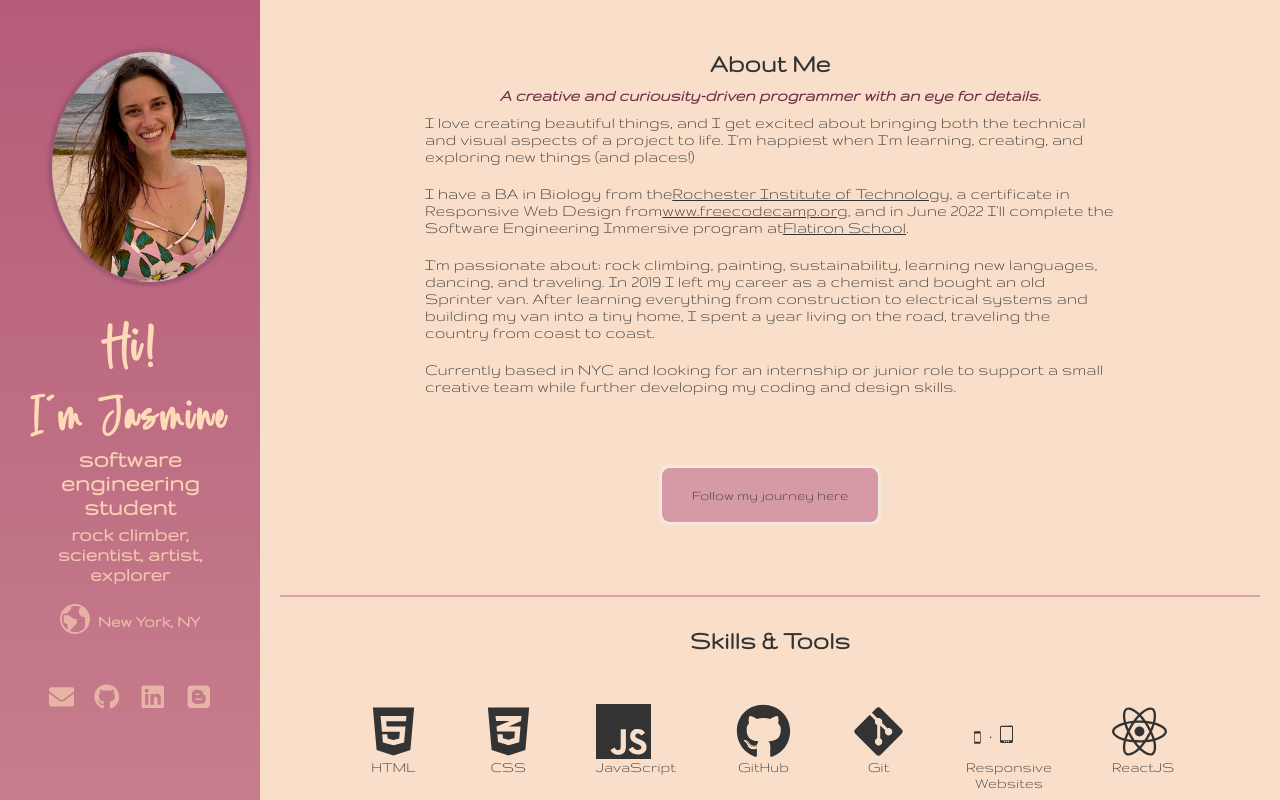
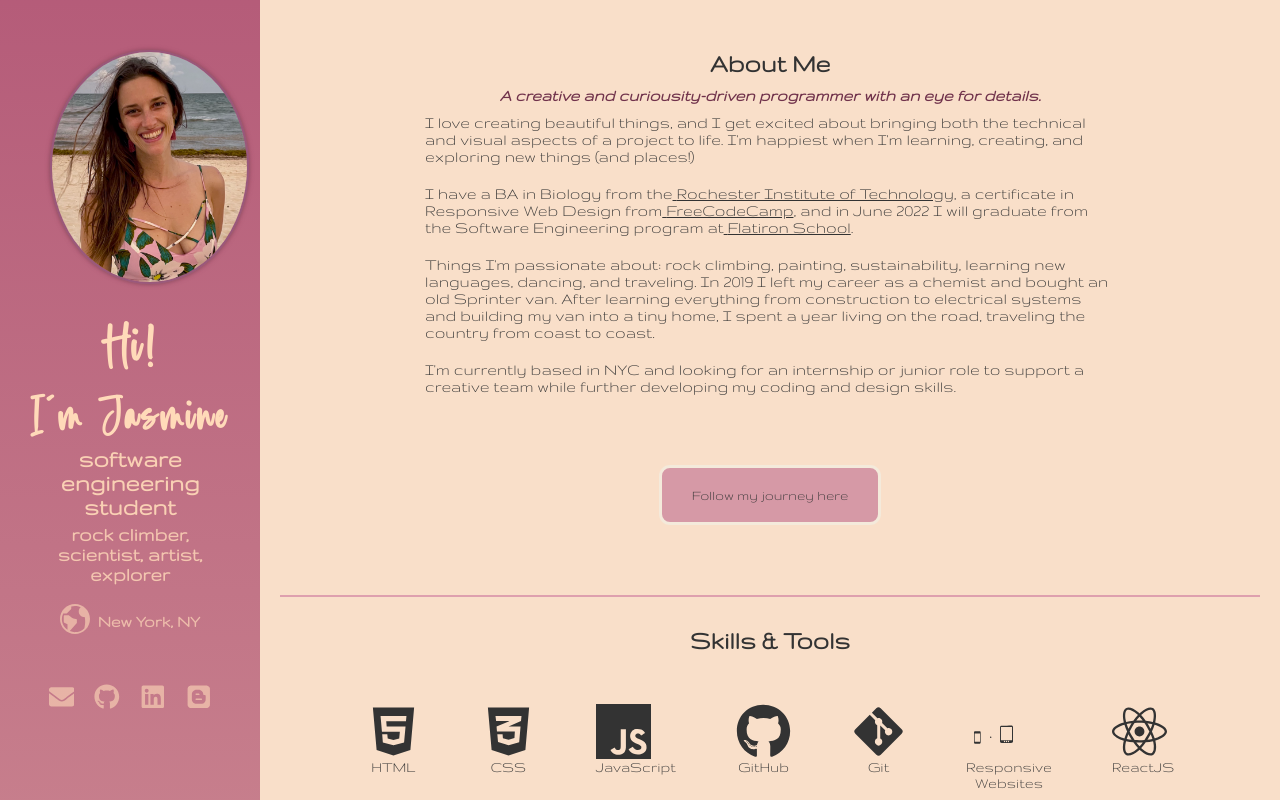
Before and after one commit to j-elkins/jasmineelkins.github.io, a React (Create React App) app: page / in a window 1280 px wide. Shown: the top 800 px of the page. Built offline with nearby package versions, Linux system fonts and the light colour scheme.

Commit message:
Update About Me

```diff
--- a/src/components/AboutSection.js
+++ b/src/components/AboutSection.js
@@ -18,6 +18,7 @@ function AboutSection(props) {
           <p>
             I have a BA in Biology from the
             <a href="https://www.rit.edu" target="_blank" rel="noreferrer">
+              {" "}
               Rochester Institute of Technology
             </a>
             , a certificate in Responsive Web Design from
@@ -26,30 +27,32 @@ function AboutSection(props) {
               target="_blank"
               rel="noreferrer"
             >
-              www.freecodecamp.org
+              {" "}
+              FreeCodeCamp
             </a>
-            , and in June 2022 I'll complete the Software Engineering Immersive
+            , and in June 2022 I will graduate from the Software Engineering
             program at
             <a
               href="https://flatironschool.com"
               target="_blank"
               rel="noreferrer"
             >
+              {" "}
               Flatiron School
             </a>
             .
           </p>
           <p>
-            I'm passionate about: rock climbing, painting, sustainability,
-            learning new languages, dancing, and traveling. In 2019 I left my
-            career as a chemist and bought an old Sprinter van. After learning
-            everything from construction to electrical systems and building my
-            van into a tiny home, I spent a year living on the road, traveling
-            the country from coast to coast.
+            Things I'm passionate about: rock climbing, painting,
+            sustainability, learning new languages, dancing, and traveling. In
+            2019 I left my career as a chemist and bought an old Sprinter van.
+            After learning everything from construction to electrical systems
+            and building my van into a tiny home, I spent a year living on the
+            road, traveling the country from coast to coast.
           </p>
           <p>
-            Currently based in NYC and looking for an internship or junior role
-            to support a small creative team while further developing my coding
+            I'm currently based in NYC and looking for an internship or junior
+            role to support a creative team while further developing my coding
             and design skills.
           </p>
           {/*
```
